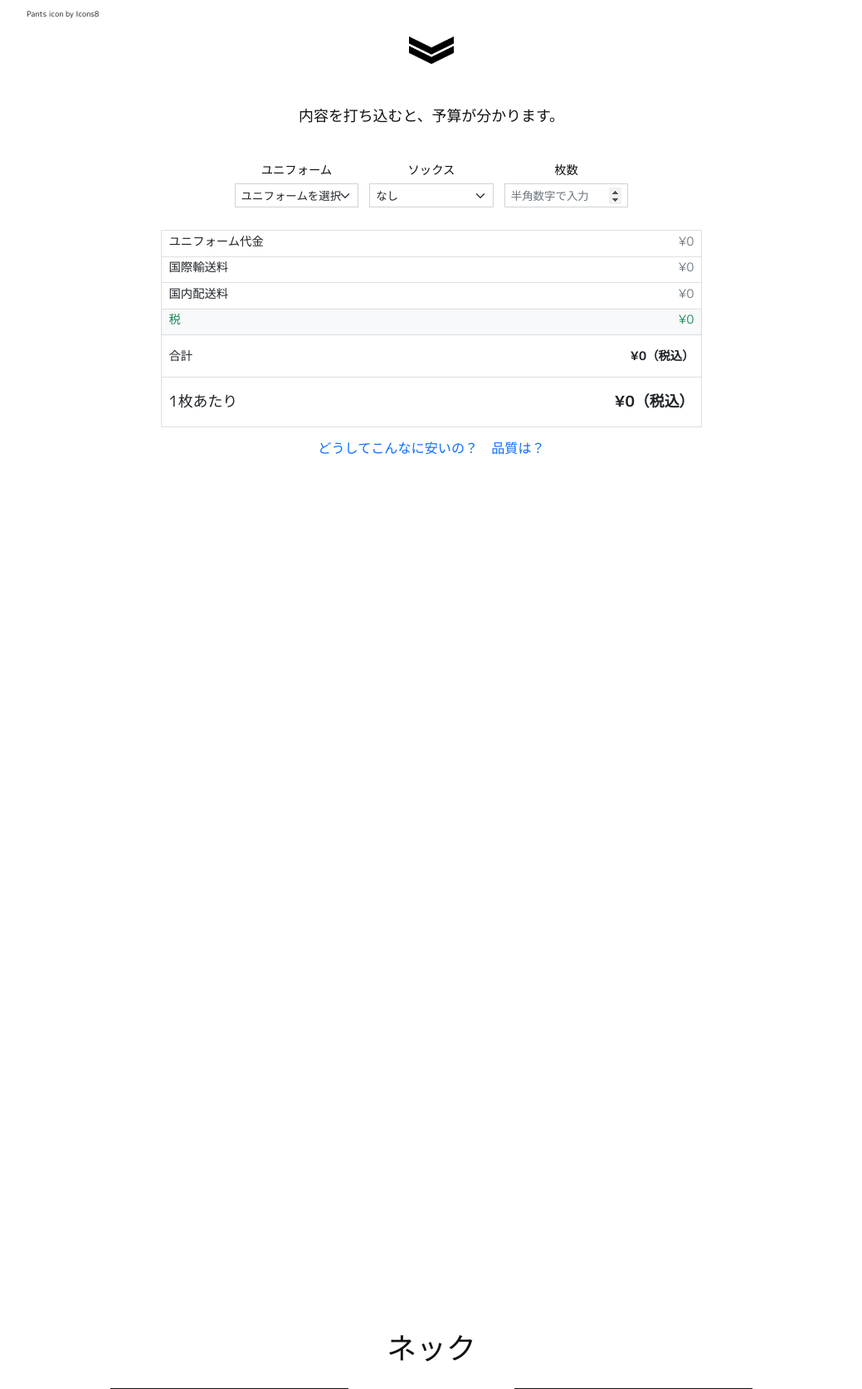
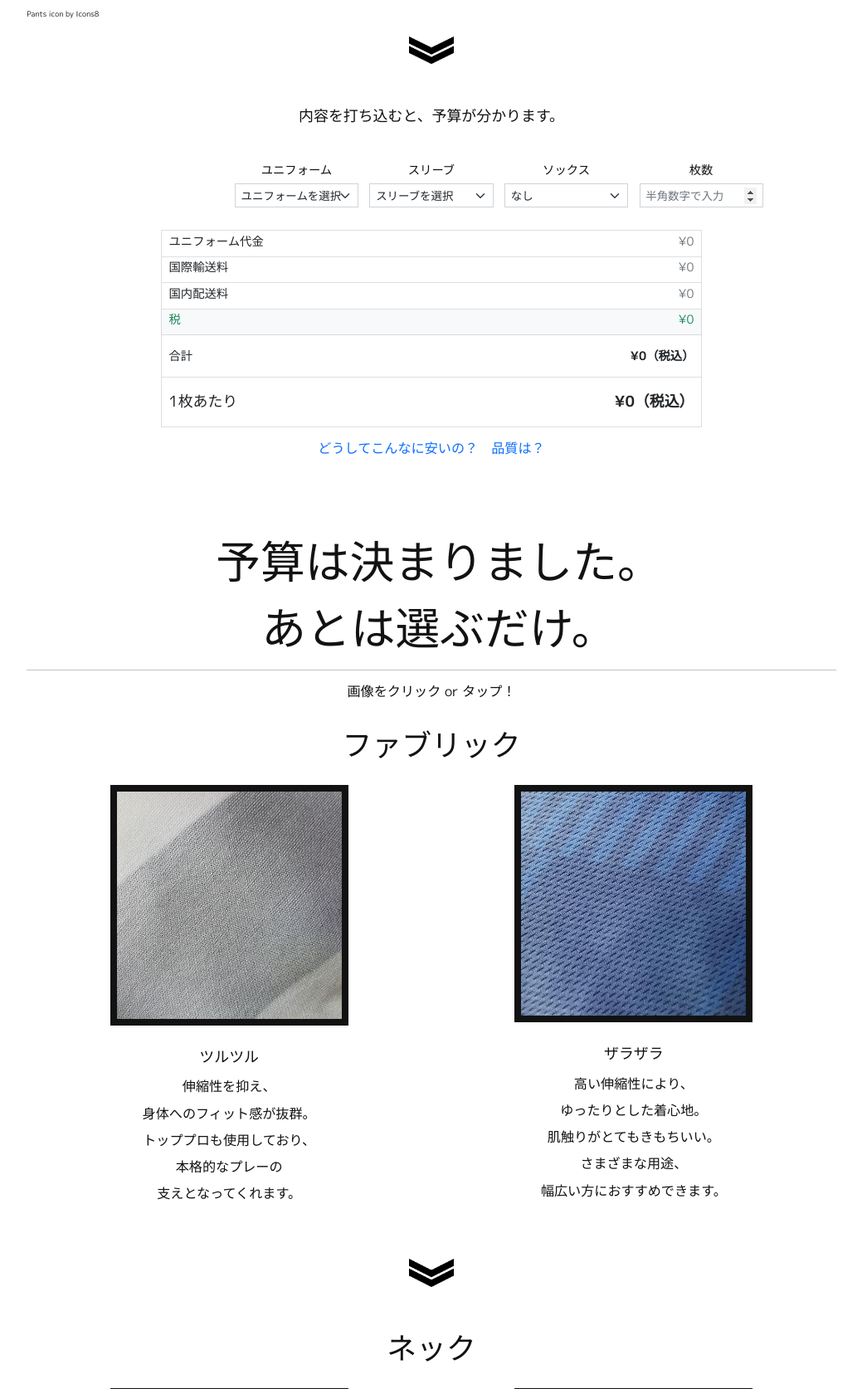
Before and after one commit to janjunjohn/ambicion_old, a Flask app: template templates/order_page.html in a window 1280 px wide. Shown: the part 1711-3385 px from the top of the page at 83% size, without its empty margins (120-1159 px from the left). Run offline with Flask 2, Linux system fonts and the light colour scheme; the template is opened without the code that fills it, so the values that code supplies are empty; some libraries are stand-ins or nearby versions.

Commit message:
add sleeve selector in price-selector

```diff
--- a/templates/order_page.html
+++ b/templates/order_page.html
@@ -180,8 +180,8 @@
 
       <h2 class="small-header">内容を打ち込むと、予算が分かります。</h2>
       <div class="price-selector row">
-        <div class="col-lg-3"></div>
-        <div class="col-lg-2 col-4">
+      <div class="col-lg-3"></div>
+      <div class="col-lg-2 col-3">
         <label for="uniform" class="form-label">ユニフォーム</label>
         <select class="rounded-0 select-text form-select" id="uniform" required>
           <option value="default">ユニフォームを選択</option>
@@ -190,14 +190,22 @@
           <option value="pants">パンツのみ</option>
         </select>
       </div>
-      <div class="col-lg-2 col-4">
+      <div class="col-lg-2 col-3">
+        <label for="uniform" class="form-label">スリーブ</label>
+        <select class="rounded-0 select-text form-select" id="sleeve" required>
+          <option value="default">スリーブを選択</option>
+          <option value="short">ショート</option>
+          <option value="long">ロング</option>
+        </select>
+      </div>
+      <div class="col-lg-2 col-3">
         <label for="socks" class="form-label">ソックス</label>
         <select class="rounded-0 select-text form-select" id="socks" required>
           <option value="no-socks">なし</option>
           <option value="socks">あり</option>
         </select>
       </div>
-      <div class="col-lg-2 col-4">
+      <div class="col-lg-2 col-3">
         <label for="number" class="form-label">枚数</label>
         <input type="number" min="0" max="100" class="rounded-0 select-text form-control" id="number" placeholder="半角数字で入力" required="">
       </div>
@@ -249,13 +257,14 @@
           const neck_choices = choices.neck;
           const sleeve_choices = choices.sleeve;
           const uni_dict = {
-            'default': {0: 0, 1: 0, 2: 0, 3: 0, 4: 0},
-            'set': {0: 5500, 1: 4500, 2: 4500, 3: 3500, 4: 3500},
-            'shirt': {0: 4000, 1: 3500, 2: 3500, 3: 3500, 4: 3500},
-            'pants': {0: 3000, 1: 2500, 2: 2500, 3: 2500, 4: 2500},
+            'default': {0: 0, 1: 0, 2: 0},
+            'set': {0: 5500, 1: 4500, 2: 4000},
+            'shirt': {0: 4000, 1: 3500, 2: 3500},
+            'pants': {0: 3000, 1: 2500, 2: 2500},
           };
-          const socks_dict = {0: 1500, 1: 1000, 2: 1000, 3: 1000, 4: 1000};
-          const trans_dict = {1: 200, 2: 180, 3: 180, 4: 150};
+          const long_sleeve_cost = 750;
+          const socks_dict = {0: 1500, 1: 1000, 2: 1000};
+          const trans_dict = {1: 200, 2: 200};
           const delivery_cost = 1000;
           const text_dict = {
             'default': '未選択',
@@ -270,7 +279,7 @@
             'round_neck': 'ラウンドネック ＆ スモール',
             'v_sm_neck': 'Vネック ＆ スモール',
             'v_lg_neck': 'Vネック ＆ ラージ',
-            'short': 'ハーフ',
+            'short': 'ショート',
             'long': 'ロング',
           };
 
@@ -292,16 +301,15 @@
             }else{
               if (number < 20) {
                 var amount = 0;
-              }else if (number < 40) {
+              }else if (number < 50) {
                 var amount = 1;
-              }else if (number < 50) {
-                var amount = 2;
-              }else if (number < 60) {
-                var amount = 3;
               }else{
-                var amount = 4; //「amount」は、枚数による代金の変わり目。
+                var amount = 2; //「amount」は、枚数による代金の変わり目。
               }
               var uni_price = uni_dict[uniform][amount] * number; //ユニフォーム代金　現在の枚数における１枚あたりの値段 * 枚数
+              if (sleeve == 'long') { //ロングスリーブの場合
+                uni_price += long_sleeve_cost * number; //ロングスリーブ代金　750円 * 枚数 を追加
+              }
               if (socks == 'socks') { //ソックスありの場合
                 uni_price += socks_dict[amount] * number; //ソックス代金　現在の枚数における１枚あたりの値段 * 枚数 を追加。
               }
@@ -328,6 +336,12 @@
             change_selected(id='uni-selected', selected=uniform);
             checkout();
           });
+
+          $('#sleeve').change(funcion() {
+            sleeve = ($(this).val());
+            change_selected(id='sleeve_selected', selected=sleeve);
+            checkout();
+          };)
 
           $('#socks').change(function() {
             socks = ($(this).val());
@@ -472,36 +486,6 @@
         </div>
 
         <a href="#sleeve-selector"><img id="sleeve-selector" class="allow-img" src="static/images/design_pieces/allow-black.png" alt=""></a>
-
-        <div id="sleeves" class="before-appear">
-
-          <h2 class="choice-header">スリーブ</h2>
-          <div class="row">
-
-            <div class="col-6">
-              <div class="choice-img-frame">
-                <input id="short" type="radio" name="sleeve" value="short">
-                <label class="frame-label" for="short">
-                    <i class="check-mark fa-solid fa-check"></i>
-                    <img class="choice-img" src="static/images/choice_images/hansode.jpg" alt="long"><br>
-                </label>
-              </div>
-              <h2 class="choice-label">ハーフ</h2>
-            </div>
-
-            <div class="col-6">
-              <div class="choice-img-frame">
-                <input id="long" type="radio" name="sleeve" value="long">
-                <label class="frame-label" for="long">
-                    <i class="check-mark fa-solid fa-check"></i>
-                    <img class="choice-img" src="static/images/choice_images/nagasode.jpg" alt="half"><br>
-                </label>
-              </div>
-              <h2 class="choice-label">ロング</h2>
-            </div>
-          </div>
-        </div>
-
       </form>
 
     </section>
@@ -534,6 +518,10 @@
             <input type="hidden" id="socks-selected-data" name="form-socks">
           </a>
         </p>
+        <p>スリーブ <i class="fa-solid fa-angles-right"></i>
+          <a href="#uni-selector"><span class="selected-item" id="sleeve-selected">未選択</span></a>
+          <input type="hidden" id="sleeve-selected-data" name="form-sleeve">
+        </p>
         <p>枚数 <i class="fa-solid fa-angles-right"></i>
           <a href="#uni-selector"><span class="selected-item" id="num-selected">未選択</span></a>
           <input type="hidden" id="num-selected-data" name="form-number">
@@ -545,10 +533,6 @@
         <p>ネック <i class="fa-solid fa-angles-right"></i>
           <a href="#neck-selector"><span class="selected-item" id="neck-selected">未選択</span></a>
           <input type="hidden" id="neck-selected-data" name="form-neck">
-        </p>
-        <p>スリーブ <i class="fa-solid fa-angles-right"></i>
-          <a href="#sleeve-selector"><span class="selected-item" id="sleeve-selected">未選択</span></a>
-          <input type="hidden" id="sleeve-selected-data" name="form-sleeve">
         </p>
       </div>
 
```
